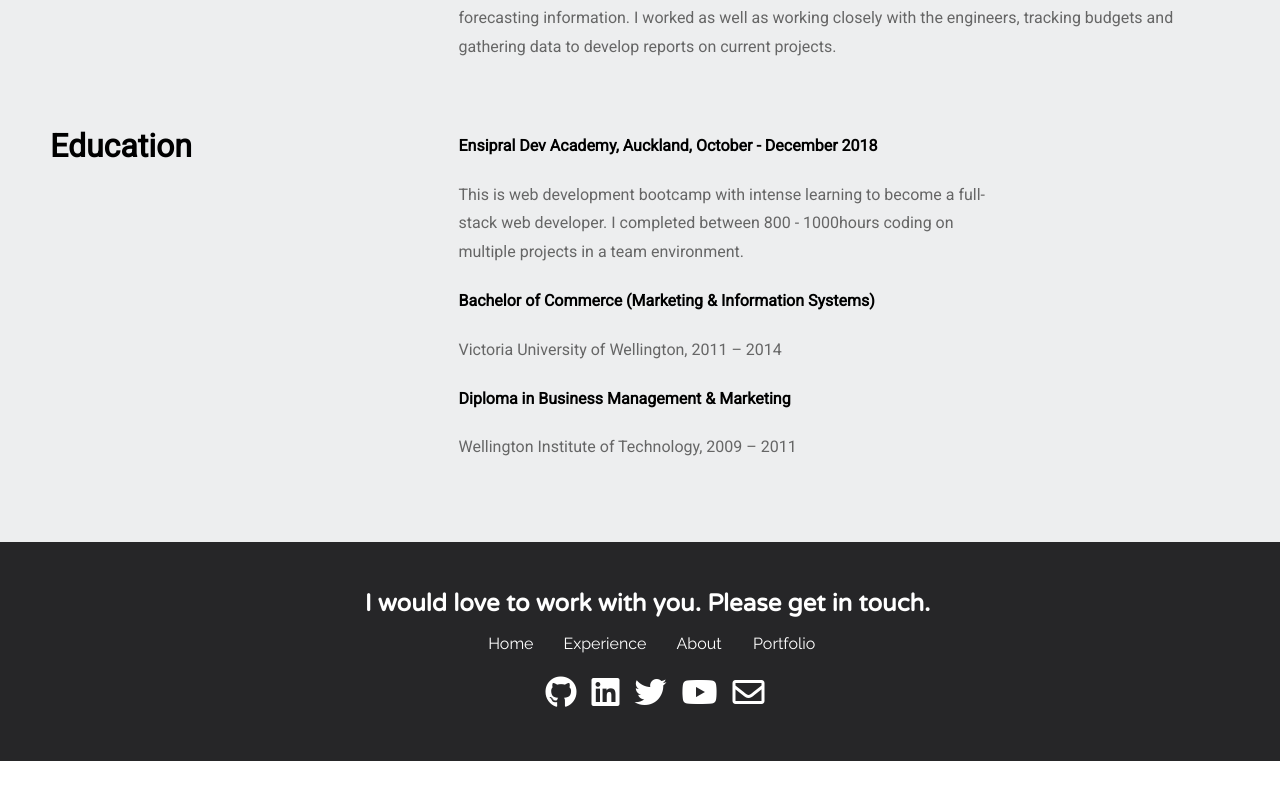
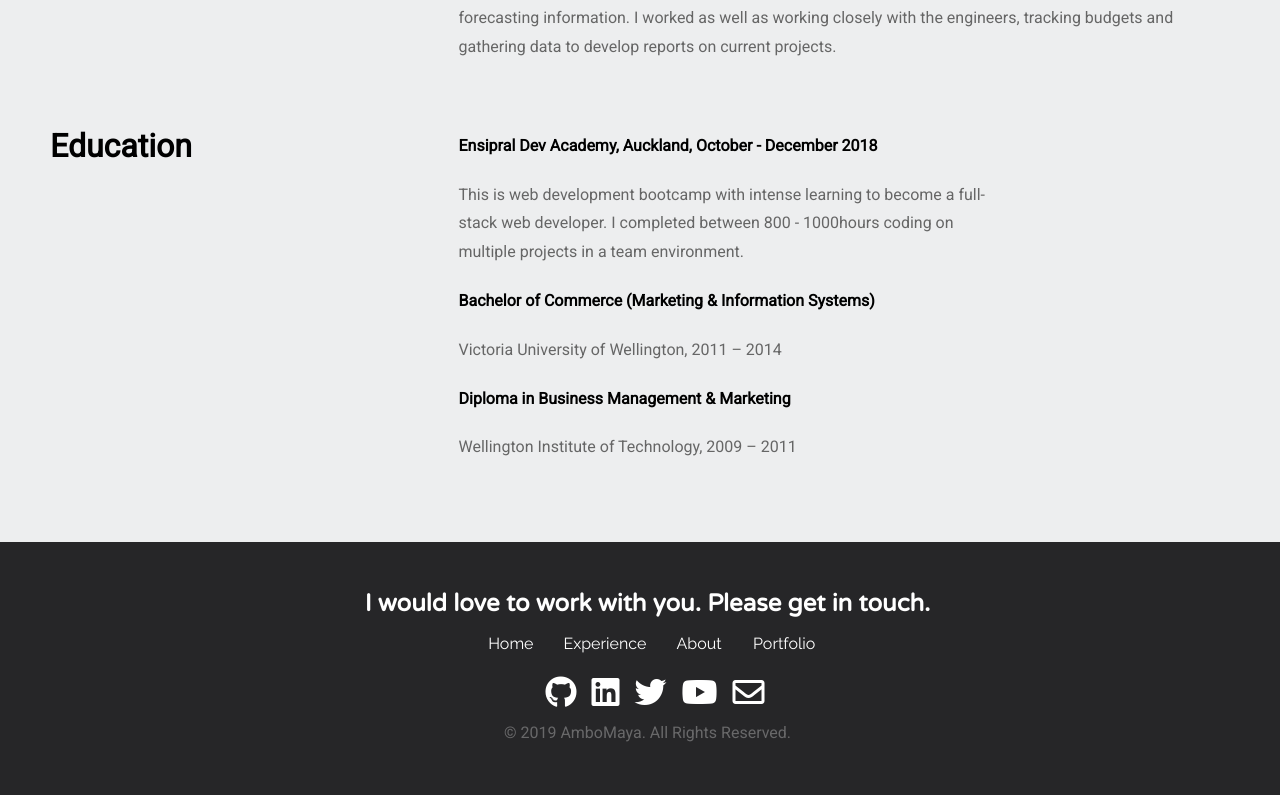
Before and after one commit to AmboMaya/Maya-Portfolio, a React app: page / in a window 1280 px wide. Shown: the part 2741-3536 px from the top of the page. Before the commit the page ends 3502 px from the top, so only its background shows below. Built offline with nearby package versions, Linux system fonts and the light colour scheme.

Commit message:
added copy right to footer comp

```diff
--- a/src/components/Navigation/Footer.jsx
+++ b/src/components/Navigation/Footer.jsx
@@ -9,6 +9,7 @@ const Footer = () => (
     	</div>
     	<NavigationItems />
     	<SocialMediaIcons />
+		<p style={{paddingTop: 10, opacity: 0.3}}>&copy; 2019 AmboMaya. All Rights Reserved.</p>
   </div>
 )
 
```
